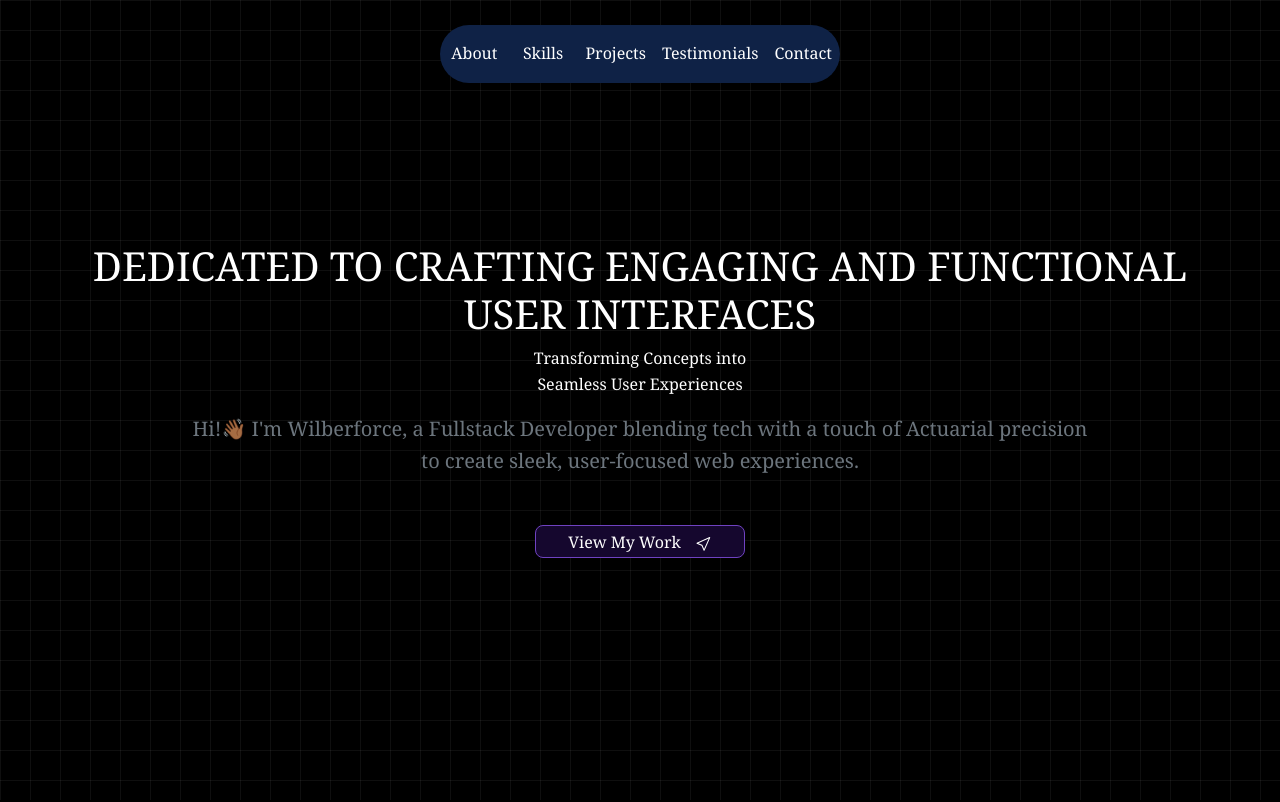
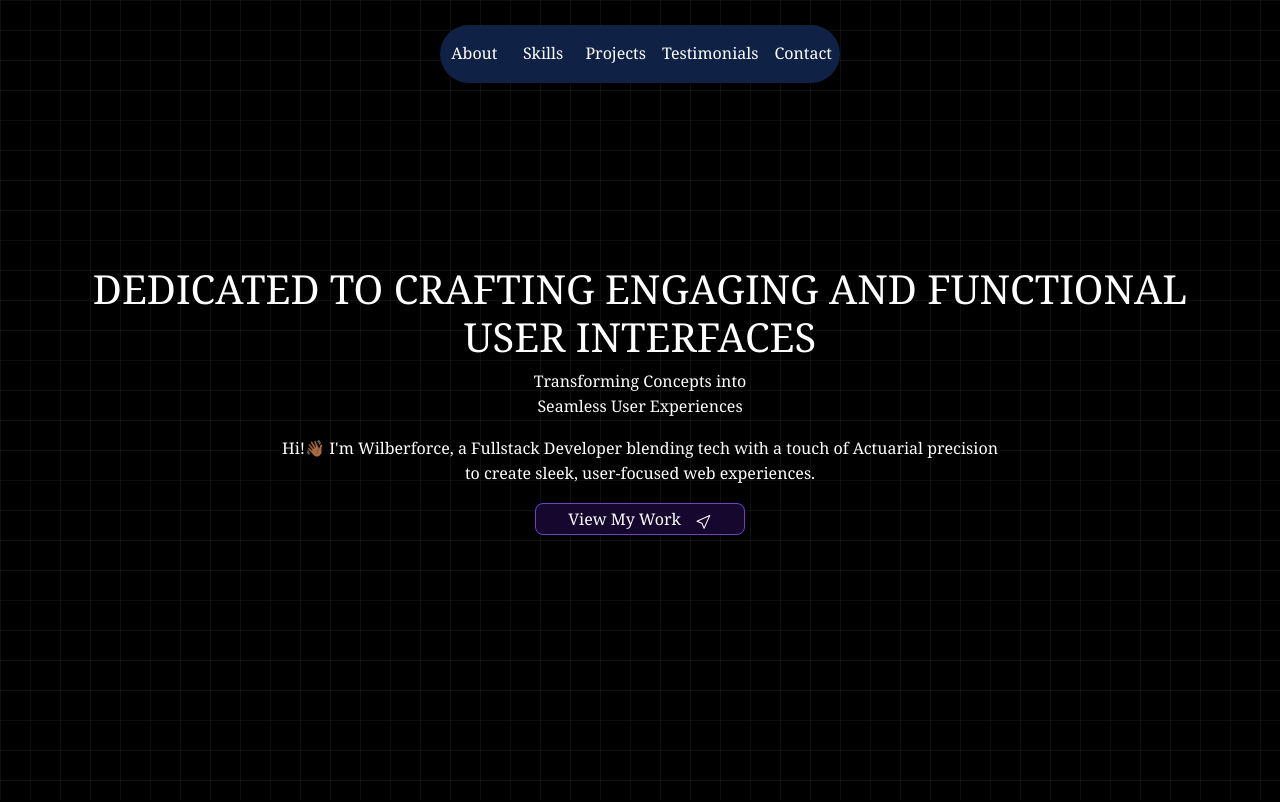
Before and after one commit to wilberforce001/my-portfolio-website, a React (Create React App) app in the folder kipyegonwilber/: page / in a window 1280 px wide. Shown: the top 802 px of the page. Built offline with nearby package versions, Linux system fonts and the light colour scheme.

Commit message:
Set the Correct homepage for render in package.json

```diff
--- a/kipyegonwilber/package.json
+++ b/kipyegonwilber/package.json
@@ -1,7 +1,7 @@
 {
   "name": "frontend",
   "version": "0.1.0",
-  "homepage": "https://wilberforce001.github.io/my-portfolio-website/",
+  "homepage": "https://my-portfolio-website-gw8q.onrender.com",
   "private": true,
   "dependencies": {
     "@fortawesome/fontawesome-free": "^6.6.0",
--- a/kipyegonwilber/src/components/HomePage.js
+++ b/kipyegonwilber/src/components/HomePage.js
@@ -15,7 +15,8 @@ const HomePage = () => {
                     Transforming Concepts into <br />
                     Seamless User Experiences
                 </p>
-                <p className="fs-5 text-secondary mb-5">
+                <p className="">
+                    {/* mfs-5 text-secondary mb-5 */}
                     Hi!👋🏾 I'm Wilberforce, a Fullstack Developer
                     blending tech with a touch of Actuarial precision <br />
                     to create sleek, user-focused web experiences.
```
